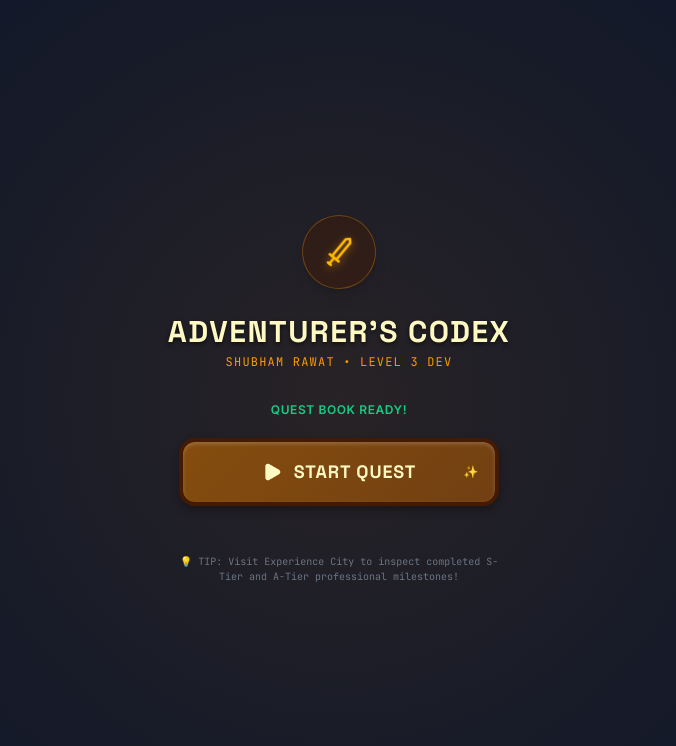
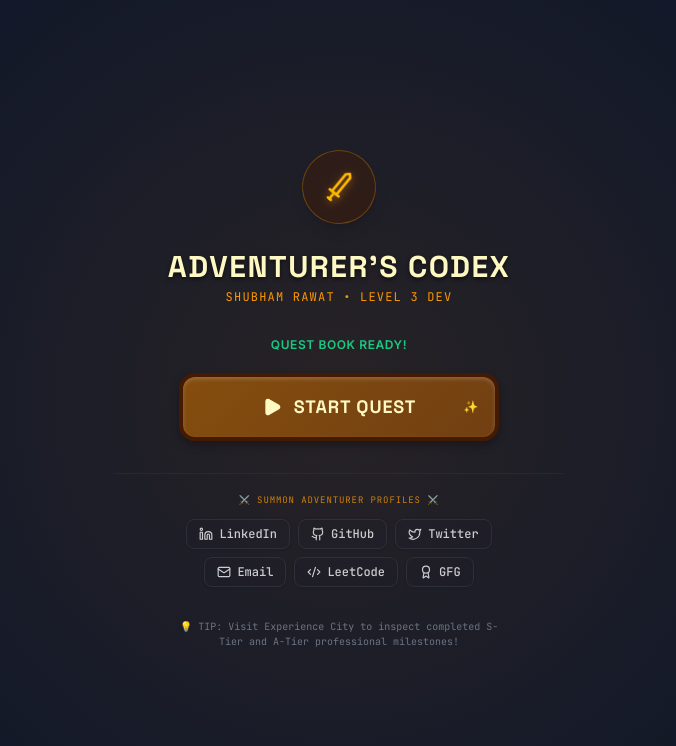
Before and after one commit to shubhamrawat090/shubham-rawat-rpg-portfolio, a React (Vite) app: page / in a window 1280 px wide. Shown: the top 746 px of the page, without its empty margins (301-977 px from the left). Built offline with nearby package versions, Linux system fonts and the light colour scheme.

Commit message:
My Socials Added in the loading screen

```diff
--- a/src/components/LoadingScreen.tsx
+++ b/src/components/LoadingScreen.tsx
@@ -1,6 +1,16 @@
-import React, { useState, useEffect } from 'react';
-import { motion, AnimatePresence } from 'motion/react';
-import { Sparkles, Sword, Play } from 'lucide-react';
+import React, { useState, useEffect } from "react";
+import { motion, AnimatePresence } from "motion/react";
+import {
+  Sparkles,
+  Sword,
+  Play,
+  Linkedin,
+  Github,
+  Twitter,
+  Code2,
+  Award,
+  Mail,
+} from "lucide-react";
 
 interface LoadingScreenProps {
   onComplete: () => void;
@@ -14,7 +24,53 @@ const loadingSteps = [
   "Unlocking Experience City gates...",
   "Calibrating AI Roast motivator witty response matrices...",
   "Grooming Harbor mail pigeons...",
-  "Readying your character..."
+  "Readying your character...",
+];
+
+const socialProfiles = [
+  {
+    name: "LinkedIn",
+    url: "https://www.linkedin.com/in/shubhamrawat090/",
+    icon: Linkedin,
+    color: "hover:border-blue-500 hover:text-blue-400 hover:bg-blue-950/20",
+    label: "LinkedIn",
+  },
+  {
+    name: "GitHub",
+    url: "https://github.com/shubhamrawat090",
+    icon: Github,
+    color: "hover:border-slate-400 hover:text-slate-200 hover:bg-slate-800/20",
+    label: "GitHub",
+  },
+  {
+    name: "X(Formerly Twitter)",
+    url: "https://x.com/6rud9e",
+    icon: Twitter,
+    color: "hover:border-sky-400 hover:text-sky-300 hover:bg-sky-950/20",
+    label: "Twitter",
+  },
+  {
+    name: "Email",
+    url: "mailto:shubhamrawat.ofc@gmail.com",
+    icon: Mail,
+    color: "hover:border-rose-500 hover:text-rose-400 hover:bg-rose-950/20",
+    label: "Email",
+  },
+  {
+    name: "LeetCode",
+    url: "https://leetcode.com/u/6rud9e/",
+    icon: Code2,
+    color: "hover:border-amber-500 hover:text-amber-400 hover:bg-amber-950/20",
+    label: "LeetCode",
+  },
+  {
+    name: "GeeksforGeeks",
+    url: "https://www.geeksforgeeks.org/profile/shubhamshubhamrawat090?tab=activity",
+    icon: Award,
+    color:
+      "hover:border-emerald-500 hover:text-emerald-400 hover:bg-emerald-950/20",
+    label: "GFG",
+  },
 ];
 
 export const LoadingScreen: React.FC<LoadingScreenProps> = ({ onComplete }) => {
@@ -52,12 +108,10 @@ export const LoadingScreen: React.FC<LoadingScreenProps> = ({ onComplete }) => {
 
   return (
     <div className="fixed inset-0 z-50 bg-[#0f172a] text-slate-100 flex flex-col items-center justify-center p-6 select-none">
-
       {/* Background radial gradient glow */}
       <div className="absolute inset-0 bg-[radial-gradient(circle_at_center,rgba(217,119,6,0.12)_0%,rgba(15,23,42,0)_80%)] pointer-events-none" />
 
       <div className="w-full max-w-md flex flex-col items-center text-center">
-
         {/* Animated Wizard Sword Icon */}
         <motion.div
           animate={{ rotate: [0, 10, -10, 0], y: [0, -4, 0] }}
@@ -123,18 +177,45 @@ export const LoadingScreen: React.FC<LoadingScreenProps> = ({ onComplete }) => {
                   <Play className="h-5 w-5 text-yellow-100 fill-yellow-100 group-hover:scale-110 transition-transform" />
                   <span>Start Quest</span>
                   {/* Hover sparkle */}
-                  <span className="absolute right-4 text-xs group-hover:animate-bounce">✨</span>
+                  <span className="absolute right-4 text-xs group-hover:animate-bounce">
+                    ✨
+                  </span>
                 </button>
               </motion.div>
             )}
           </AnimatePresence>
         </div>
 
-        {/* Tip section */}
-        <div className="mt-12 text-[10px] font-mono text-slate-500 max-w-xs">
-          💡 TIP: Visit Experience City to inspect completed S-Tier and A-Tier professional milestones!
+        {/* Social / External Profiles Panel */}
+        <div className="mt-8 w-full border-t border-slate-800/60 pt-5 flex flex-col items-center">
+          <span className="font-mono text-[9px] text-amber-500/80 uppercase tracking-widest mb-3">
+            ⚔️ Summon Adventurer Profiles ⚔️
+          </span>
+          <div className="flex flex-wrap justify-center gap-2 max-w-sm">
+            {socialProfiles.map((profile) => {
+              const Icon = profile.icon;
+              return (
+                <a
+                  key={profile.name}
+                  href={profile.url}
+                  target="_blank"
+                  rel="noopener noreferrer"
+                  className={`flex items-center gap-1.5 px-3 py-1.5 rounded-lg border border-slate-800 bg-slate-900/50 text-slate-300 text-xs font-mono font-medium transition-all ${profile.color} hover:scale-105 active:scale-95 shadow-sm hover:shadow-md cursor-pointer`}
+                  title={`Visit ${profile.name}`}
+                >
+                  <Icon className="h-3.5 w-3.5" />
+                  <span>{profile.label}</span>
+                </a>
+              );
+            })}
+          </div>
         </div>
 
+        {/* Tip section */}
+        <div className="mt-8 text-[10px] font-mono text-slate-500 max-w-xs">
+          💡 TIP: Visit Experience City to inspect completed S-Tier and A-Tier
+          professional milestones!
+        </div>
       </div>
     </div>
   );
```
